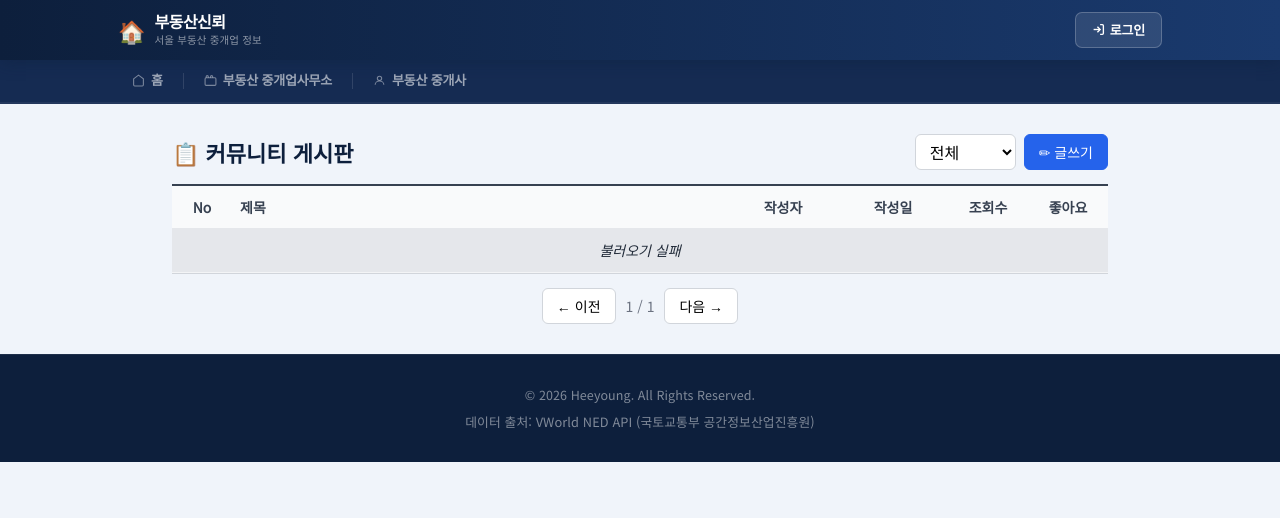
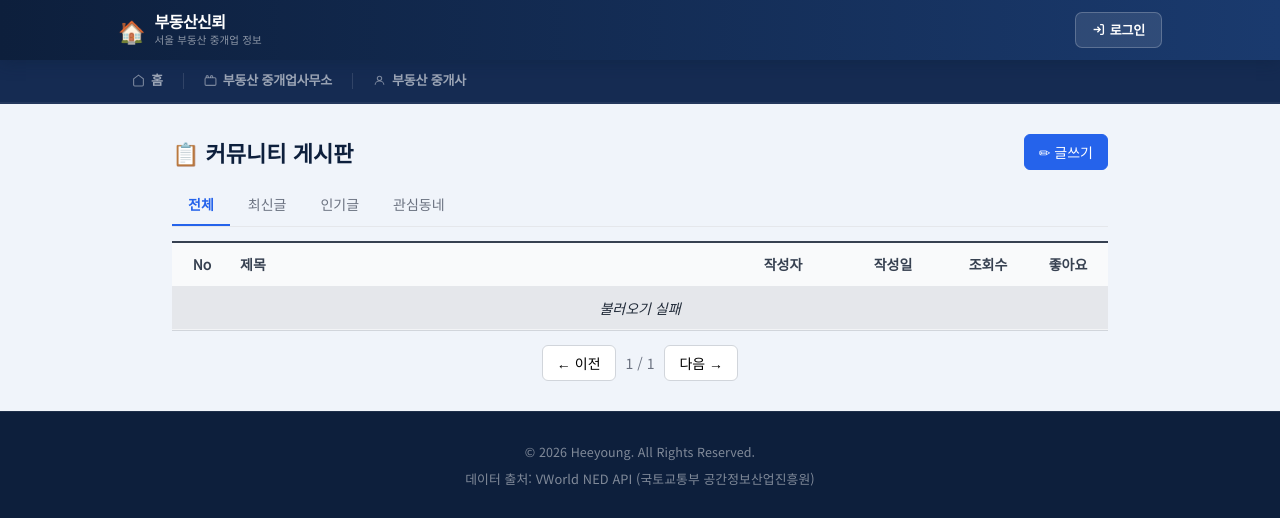
Before and after one commit to HYKIM8282/bootcamp_HY, a Django app: page /community/ in a window 1280 px wide. Shown: the top 518 px of the page. Run offline with Django 5.2, Linux system fonts and the light colour scheme; data that the repository does not hold is empty; some web fonts are replaced.

Commit message:
refactor(community): 게시판 카테고리 select → 탭 UI 로 교체
드롭다운 대신 가로 탭(전체/최신글/인기글/관심동네)으로 변경.
role/aria-selected 속성 포함, 클릭 시 is-active 클래스 토글로
시각적 강조 및 카테고리 필터링 동작.

```diff
--- a/static/css/community/board.css
+++ b/static/css/community/board.css
@@ -20,12 +20,30 @@
 }
 .board-actions { display: flex; gap: 8px; }
 
-.board-select {
-  height: 36px;
-  padding: 0 10px;
-  border: 1px solid #d1d5db;
-  border-radius: 6px;
-  background: #fff;
+/* === 카테고리 탭 === */
+.board-tabs {
+  display: flex;
+  gap: 2px;
+  margin: 4px 0 14px;
+  border-bottom: 1px solid #e5e7eb;
+}
+.board-tab {
+  appearance: none;
+  background: none;
+  border: 0;
+  padding: 9px 16px;
+  font-size: 14px;
+  font-weight: 500;
+  color: #6b7280;
+  cursor: pointer;
+  border-bottom: 2px solid transparent;
+  transition: color .15s, border-color .15s;
+}
+.board-tab:hover { color: #111827; }
+.board-tab.is-active {
+  color: #2563eb;
+  border-bottom-color: #2563eb;
+  font-weight: 600;
 }
 
 .board-btn {
--- a/static/js/community/board.js
+++ b/static/js/community/board.js
@@ -547,8 +547,16 @@
     const totalPages = Math.max(1, Math.ceil(state.total / state.pageSize));
     if (state.page < totalPages) { state.page += 1; loadList(); }
   });
-  $('boardCategory').addEventListener('change', (e) => {
-    state.category = e.target.value;
+  // 카테고리 탭 — 클릭 시 해당 카테고리만 필터링 + active 표시
+  $('boardTabs').addEventListener('click', (e) => {
+    const btn = e.target.closest('.board-tab');
+    if (!btn) return;
+    document.querySelectorAll('.board-tab').forEach((b) => {
+      const active = b === btn;
+      b.classList.toggle('is-active', active);
+      b.setAttribute('aria-selected', active ? 'true' : 'false');
+    });
+    state.category = btn.dataset.cat || '';
     state.page = 1;
     loadList();
   });
--- a/templates/community/board.html
+++ b/templates/community/board.html
@@ -25,17 +25,19 @@
   <header class="board-head">
     <h2 class="board-title">📋 커뮤니티 게시판</h2>
     <div class="board-actions">
-      <select id="boardCategory" class="board-select">
-        <option value="">전체</option>
-        <option value="latest">최신글</option>
-        <option value="hot">인기글</option>
-        <option value="region">관심동네</option>
-      </select>
       <button type="button" id="boardWriteBtn" class="board-btn board-btn--primary">
         ✏ 글쓰기
       </button>
     </div>
   </header>
+
+  {# 카테고리 탭 — 클릭 시 해당 카테고리 글만 필터링 #}
+  <nav class="board-tabs" id="boardTabs" role="tablist" aria-label="카테고리">
+    <button type="button" class="board-tab is-active" data-cat="" role="tab" aria-selected="true">전체</button>
+    <button type="button" class="board-tab" data-cat="latest" role="tab" aria-selected="false">최신글</button>
+    <button type="button" class="board-tab" data-cat="hot"    role="tab" aria-selected="false">인기글</button>
+    <button type="button" class="board-tab" data-cat="region" role="tab" aria-selected="false">관심동네</button>
+  </nav>
 
   {# 게시판 표 #}
   <div class="board-table-wrap">
```
